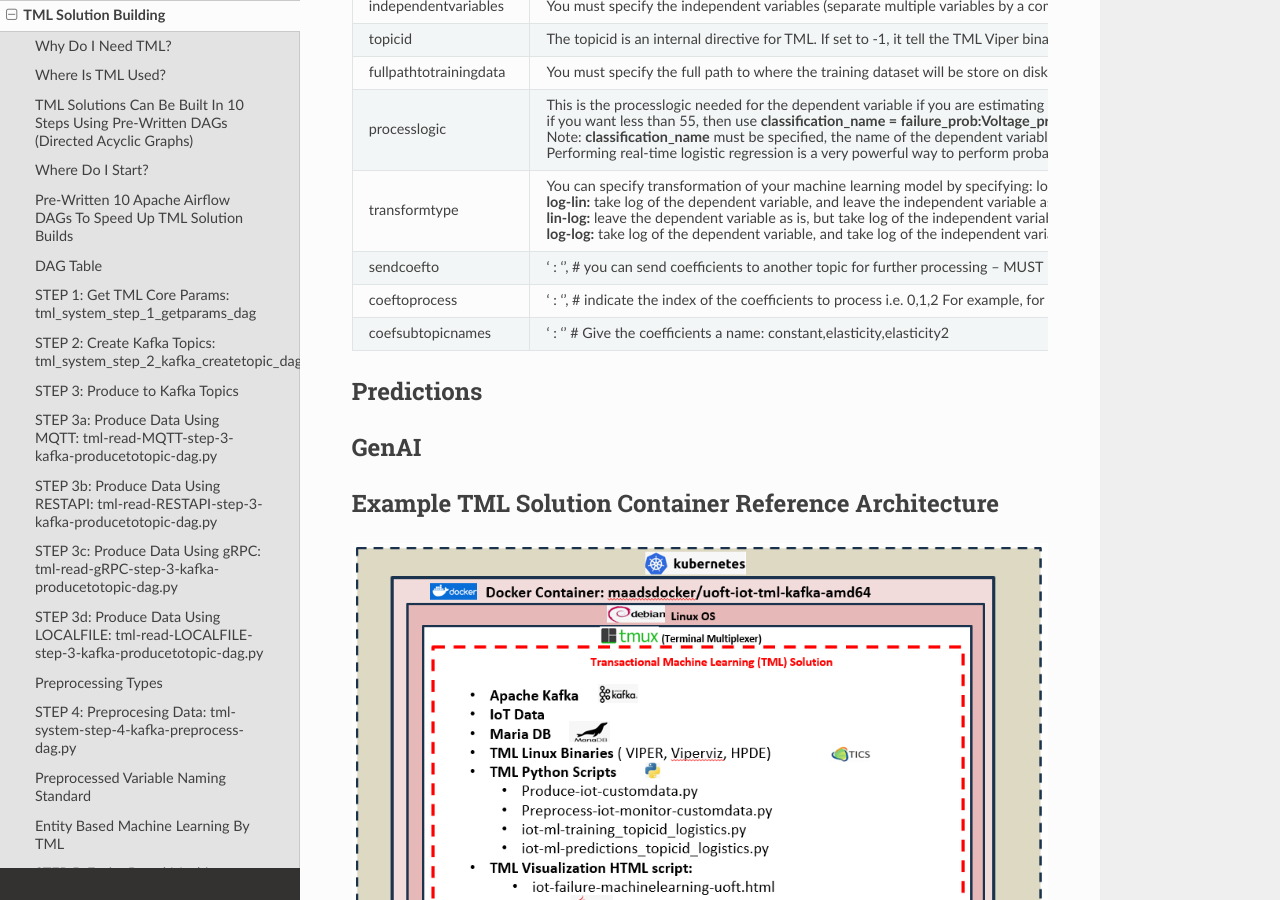
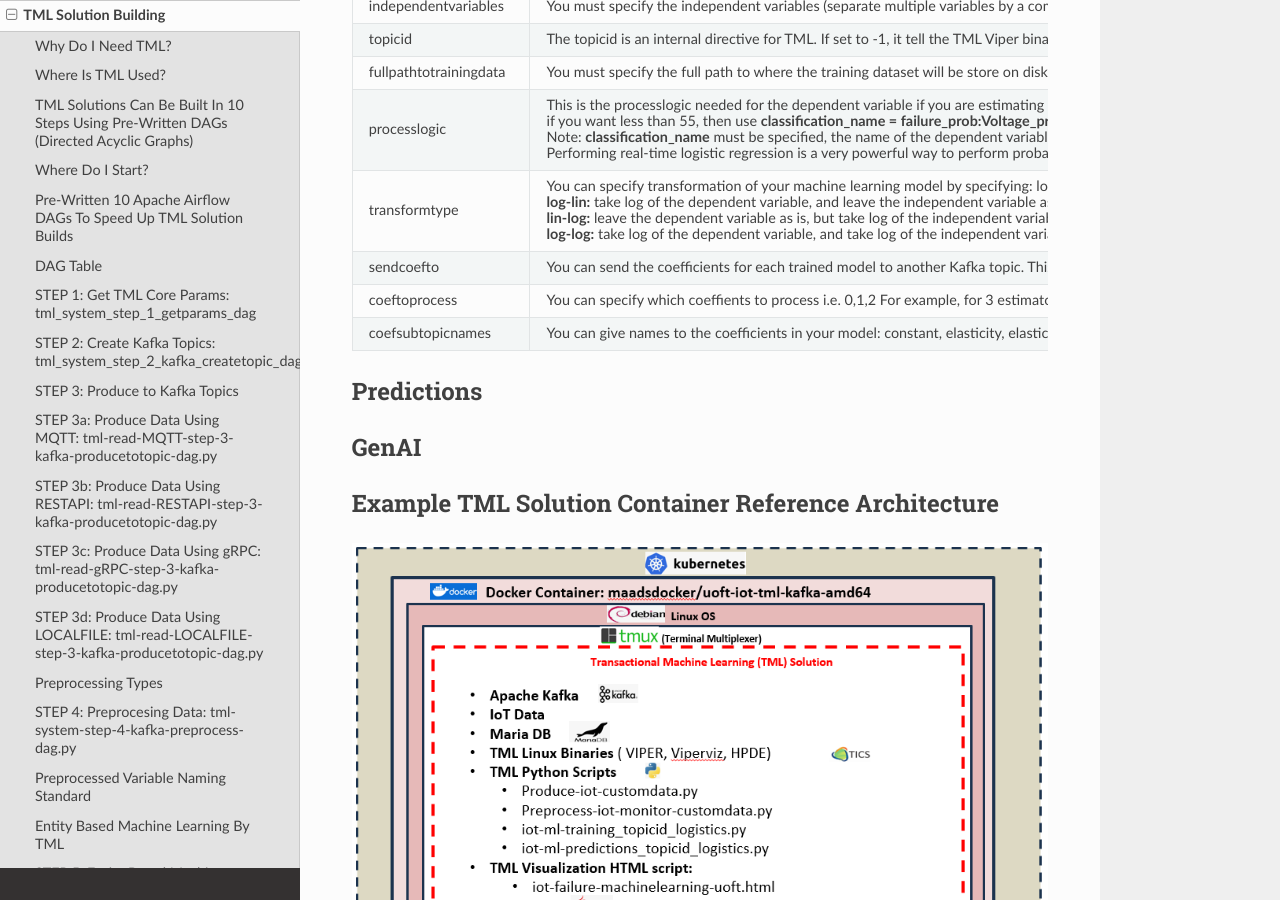
Before and after one commit to smaurice101/readthedocs, a Sphinx documentation site: the page built from docs/source/tmlbuilds.rst, in a window 1280 px wide and 900 px high, scrolled down 22758 px. Built offline with Sphinx 7.4.7 and the Read the Docs theme 2.0.0, drawn with Linux system fonts in a browser that asks for light colours.

Commit message:
Update tmlbuilds.rst

```diff
--- a/docs/source/tmlbuilds.rst
+++ b/docs/source/tmlbuilds.rst
@@ -1297,13 +1297,12 @@
        **lin-log:** leave the dependent variable as is, but take log of the independent variables.
 
        **log-log:** take log of the dependent variable, and take log of the independent variables.
-
    * - sendcoefto
-     - ' : '',  # you can send coefficients to another topic for further processing -- MUST BE SET IN STEP 2
+     - You can send the coefficients for each trained model to another Kafka topic. This topic MUST BE SET IN STEP 2.
    * - coeftoprocess
-     - ' : '', # indicate the index of the coefficients to process i.e. 0,1,2 For example, for a 3 estimated parameters 0=constant, 1,2 are the other estmated paramters
+     - You can specify which coeffients to process i.e. 0,1,2 For example, for 3 estimator parameters 0=constant, 1,2 are the other estmated paramters
    * - coefsubtopicnames
-     - ' : ''  # Give the coefficients a name: constant,elasticity,elasticity2
+     - You can give names to the coefficients in your model: constant, elasticity, elasticity2
 
 
 Predictions
```
